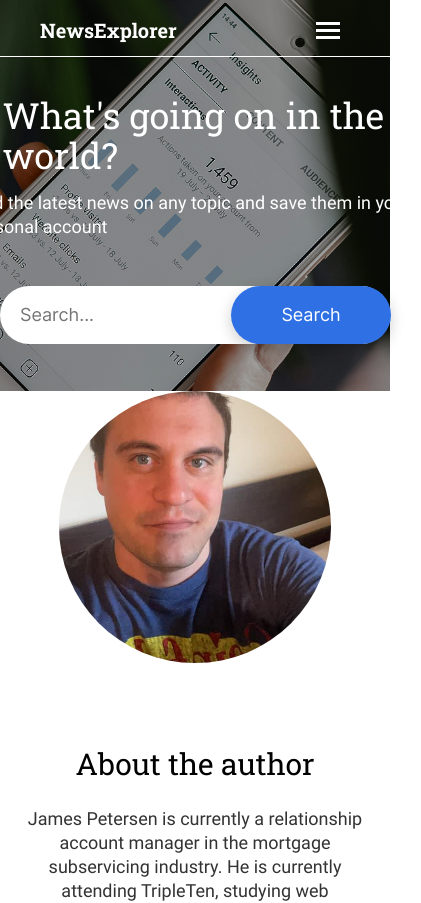
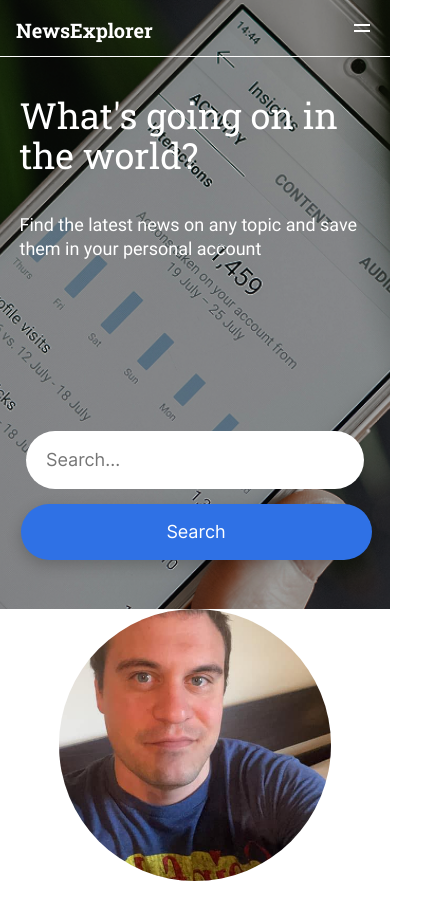
Before and after one commit to JFuton847/News-Explorer, a React (Vite) app: page / in a window 390 px wide. Shown: the top 903 px of the page, 421 px wide, since content can reach past the window. Built offline with nearby package versions, Linux system fonts and the light colour scheme.

Commit message:
redo mobile to be its own component, adjust text margins, padding, widths, as well as search form for mobile view

```diff
--- a/src/components/App/App.css
+++ b/src/components/App/App.css
@@ -15,6 +15,9 @@
   }
 }
 
-@media screen and (max-width: 652px) and (min-width: 320px) {
-  padding: 0 20px 0;
-}
+/* @media screen and (max-width: 652px) and (min-width: 320px) {
+  .App__content {
+    padding: 0;
+    max-width: 320px;
+  }
+} */
--- a/src/components/Header/Header.jsx
+++ b/src/components/Header/Header.jsx
@@ -1,8 +1,11 @@
-import React from "react";
+import React, { useState } from "react";
 import { useNavigate, useLocation } from "react-router-dom";
 import SearchForm from "../../components/SearchForm/SearchForm";
 import logoutButton from "../../assets/logout-button.png";
 import logoutButtonOther from "../../assets/logout-button-other.png";
+import hamburgerIconBlack from "../../assets/hamburger-icon-black.svg";
+import hamburgerIconWhite from "../../assets/hamburger-icon-white.svg";
+import MobileMenu from "../../components/MobileMenu/MobileMenu";
 import "./Header.css";
 import "../Nav/Nav.css";
 
@@ -16,16 +19,15 @@ function Header({
   isSavedArticlesPage,
 }) {
   const navigate = useNavigate();
-  const location = useLocation(); // For determining active link
-  const [isMenuOpen, setIsMenuOpen] = React.useState(false);
+  const location = useLocation();
+
+  // Mobile menu state
+  const [isMobileMenuOpen, setIsMobileMenuOpen] = useState(false);
+  const toggleMobileMenu = () => setIsMobileMenuOpen(!isMobileMenuOpen);
 
   const logoutButtonImage = isSavedArticlesPage
     ? logoutButtonOther
     : logoutButton;
-
-  const toggleMenu = () => {
-    setIsMenuOpen((prev) => !prev);
-  };
 
   return (
     <header
@@ -40,43 +42,29 @@ function Header({
         style={{
           borderBottom:
             location.pathname === "/saved-articles"
-              ? "1px solid #D1D2D6" // border for saved articles page
-              : "1px solid #FFFFFF", // border for home page
+              ? "1px solid #D1D2D6"
+              : "1px solid #FFFFFF",
         }}
       >
         <h1
           className="nav__header-name"
           style={{
             color: isSavedArticlesPage ? "#1a1b22" : "",
-            cursor: "pointer", // Add a pointer cursor to indicate it's clickable
+            cursor: "pointer",
           }}
           onClick={() => navigate("/")}
         >
           NewsExplorer
         </h1>
-
-        <nav className="nav">
-          <button
-            className={`nav__menu-button ${
-              isMenuOpen ? "nav__menu-button_open" : ""
-            }`}
-            onClick={toggleMenu}
-          >
-            <span className="nav__menu-line"></span>
-            <span className="nav__menu-line"></span>
-            <span className="nav__menu-line"></span>
-          </button>
-
-          <div className={`nav__links ${isMenuOpen ? "nav__links_open" : ""}`}>
+        {/* Standard nav links for larger screens */}
+        <div className="nav__links">
           <a
             href="#"
             className={`nav__link ${
               location.pathname === "/" ? "nav__link_active" : ""
             }`}
             style={{
-                color: isSavedArticlesPage
-                  ? "#1a1b22"
-                  : "rgba(182, 188, 191, 1)",
+              color: isSavedArticlesPage ? "#1a1b22" : "rgba(182, 188, 191, 1)",
             }}
             onClick={() => navigate("/")}
           >
@@ -140,9 +128,21 @@ function Header({
             </a>
           )}
         </div>
-        </nav>
+
+        <div className="header__hamburger-container" onClick={toggleMobileMenu}>
+          <img
+            src={isSavedArticlesPage ? hamburgerIconBlack : hamburgerIconWhite}
+            alt="Menu"
+            className={`hamburger-icon ${
+              isSavedArticlesPage
+                ? "hamburger-icon-black"
+                : "hamburger-icon-white"
+            }`}
+          />
+        </div>
       </div>
 
+      {/* Show search only on non-mobile views */}
       {!isSavedArticlesPage && (
         <>
           <h2 className="header__header-text">What's going on in the world?</h2>
@@ -155,6 +155,16 @@ function Header({
           </div>
         </>
       )}
+
+      {/* Render MobileMenu */}
+      <MobileMenu
+        isOpen={isMobileMenuOpen}
+        closeMenu={() => setIsMobileMenuOpen(false)}
+        isLoggedIn={isLoggedIn}
+        currentUser={currentUser}
+        handleLogout={handleLogout}
+        setActiveModal={setActiveModal}
+      />
     </header>
   );
 }
--- a/src/components/Header/header.css
+++ b/src/components/Header/header.css
@@ -7,6 +7,10 @@
   background-image: url(../../assets/background-image.png);
   background-size: cover;
   padding: 5px 0 0;
+}
+
+.header__hamburger-container {
+  display: none;
 }
 
 .header__container {
@@ -143,8 +147,8 @@
     padding: 0;
   }
   .header__subheader-text {
-    margin: 16px 0 0 0;
-    padding: 160 0 156px;
+    margin: 16px 0 0 60px;
+    /* margin: 16px 0 156px 160px; */
     width: 452px;
     height: 48px;
   }
@@ -156,3 +160,56 @@
     margin-bottom: 48px;
   }
 }
+
+@media screen and (max-width: 620px) {
+  .header__container {
+    padding: 0 16px;
+  }
+  .header__hamburger-container {
+    display: block;
+    position: absolute;
+    right: 16px;
+    top: 16px;
+    z-index: 1100; /* Ensure it appears on top of other elements */
+    cursor: pointer;
+  }
+
+  .hamburger-icon-black {
+    width: 24px;
+    height: 24px;
+  }
+
+  .hamburger-icon-white {
+    width: 24px;
+    height: 24px;
+  }
+
+  /* Hide the regular navigation links on small screens */
+  .nav__links {
+    display: none;
+  }
+  .header__header-text {
+    font-size: 36px;
+    line-height: 40px;
+    width: 90%;
+    max-width: 90%;
+    height: auto;
+    white-space: normal;
+    margin: 38px auto;
+  }
+  .header__subheader-text {
+    font-size: 18px;
+    line-height: 24px;
+    width: 90%;
+    max-width: 90%;
+    height: auto;
+    white-space: normal;
+    margin: 0 auto;
+  }
+}
+
+@media screen and (max-width: 500px) {
+  .header__subheader-text {
+    margin: 0 16px 122px;
+  }
+}
--- /dev/null
+++ b/src/components/MobileMenu/MobileMenu.css
@@ -0,0 +1,44 @@
+/* Mobile menu container */
+.mobile-menu {
+  position: fixed;
+  top: 0;
+  right: 0;
+  width: 100%;
+  height: 0;
+  overflow: hidden;
+  background-color: #fff;
+  transition: height 0.3s ease;
+  z-index: 1000;
+}
+
+/* When open, set height to 230px */
+.mobile-menu.open {
+  height: 230px;
+}
+
+/* Menu list styling */
+.mobile-menu-list {
+  list-style: none;
+  padding: 20px;
+  margin: 0;
+  display: flex;
+  flex-direction: column;
+  align-items: center;
+}
+
+.mobile-menu-item {
+  margin: 10px 0;
+  font-size: 18px;
+  cursor: pointer;
+}
+
+/* Overlay for the rest of the screen */
+.mobile-menu-overlay {
+  position: fixed;
+  top: 230px; /* starts right below the open menu */
+  left: 0;
+  right: 0;
+  bottom: 0;
+  background-color: rgba(0, 0, 0, 0.5);
+  z-index: 900;
+}
--- /dev/null
+++ b/src/components/MobileMenu/MobileMenu.jsx
@@ -0,0 +1,70 @@
+import React from "react";
+import { useNavigate, useLocation } from "react-router-dom";
+import "./MobileMenu.css";
+
+function MobileMenu({
+  isOpen,
+  closeMenu,
+  isLoggedIn,
+  currentUser,
+  handleLogout,
+  setActiveModal,
+}) {
+  const navigate = useNavigate();
+  const location = useLocation();
+
+  const handleNavigation = (path) => {
+    navigate(path);
+    closeMenu();
+  };
+
+  return (
+    <>
+      {/* Overlay: when clicked, closes the menu */}
+      {isOpen && (
+        <div className="mobile-menu-overlay" onClick={closeMenu}></div>
+      )}
+      <div className={`mobile-menu ${isOpen ? "open" : ""}`}>
+        <ul className="mobile-menu-list">
+          <li
+            className="mobile-menu-item"
+            onClick={() => handleNavigation("/")}
+          >
+            Home
+          </li>
+          {isLoggedIn && (
+            <li
+              className="mobile-menu-item"
+              onClick={() => handleNavigation("/saved-articles")}
+            >
+              Saved articles
+            </li>
+          )}
+          <li className="mobile-menu-item">
+            {isLoggedIn ? (
+              <div
+                onClick={() => {
+                  handleLogout();
+                  closeMenu();
+                }}
+              >
+                {currentUser?.name || "Anonymous"}
+              </div>
+            ) : (
+              <div
+                onClick={() => {
+                  setActiveModal("login");
+                  closeMenu();
+                }}
+              >
+                Sign in
+              </div>
+            )}
+          </li>
+        </ul>
+      </div>
+    </>
+  );
+}
+
+export default MobileMenu;
--- a/src/components/ModalWithForm/ModalWithForm.css
+++ b/src/components/ModalWithForm/ModalWithForm.css
@@ -234,9 +234,7 @@
 
   .modal__content {
     width: 430px;
-    min-height: 380px;
-    height: auto;
-    max-height: 90vh;
+    height: 90vh;
   }
 }
 
@@ -249,7 +247,7 @@
   .modal__content {
     margin-top: 120px;
     width: 100%;
-    height: 75vh;
+    height: 90vh;
   }
   .modal__submit {
     width: 75%;
--- a/src/components/Nav/Nav.css
+++ b/src/components/Nav/Nav.css
@@ -132,120 +132,8 @@
     margin-left: 17px;
   }
 }
-
 @media screen and (max-width: 620px) {
-  /* Hide Desktop Navigation */
   .nav__links {
     display: none;
   }
-
-  /* Mobile Menu Button */
-  .nav__menu-button {
-    background: none;
-    border: none;
-    display: flex;
-    flex-direction: column;
-    justify-content: center;
-    align-items: center;
-    gap: 4px;
-    cursor: pointer;
-    padding: 10px;
-    position: relative;
-    z-index: 30;
-  }
-
-  .nav__menu-line {
-    width: 24px;
-    height: 3px;
-    background-color: white;
-    transition: transform 0.3s;
-  }
-
-  .nav__menu-button_open .nav__menu-line:nth-child(1) {
-    transform: translateY(1px) rotate(45deg);
-    position: absolute;
-  }
-
-  .nav__menu-button_open .nav__menu-line:nth-child(2) {
-    opacity: 0;
-  }
-
-  .nav__menu-button_open .nav__menu-line:nth-child(3) {
-    transform: translateY(1px) rotate(-45deg);
-    position: absolute;
-  }
-
-  /* Mobile Menu Links */
-  .nav__links_open {
-    display: flex;
-    flex-direction: column;
-    justify-content: space-around;
-    position: fixed;
-    top: 0;
-    left: 0;
-    width: 100vw;
-    height: 100vh;
-    background-color: #333;
-    border-radius: 0;
-    z-index: 20;
-    overflow-y: auto;
-  }
-  .nav__link {
-    background: none;
-    border: none;
-    font-size: 54px;
-    line-height: 36px;
-    padding: 23px;
-    transition: color 0.3s, border-bottom 0.3s;
-    border-bottom: 2px solid transparent;
-    text-decoration: none;
-    padding-top: 100px;
-  }
-
-  .nav__link_active {
-    border-bottom: 2px solid white;
-  }
-  .nav__login {
-    margin-left: 0;
-    font-size: 18px;
-    line-height: 24px;
-    width: 90%;
-    height: 72px;
-  }
-  .nav__logout {
-    padding: 0 20px;
-    height: 72px;
-    font-size: 24px;
-  }
-  .nav__logout-image {
-    width: 26.11px;
-    height: 24px;
-    margin-left: 25.5px;
-  }
 }
-
-@media screen and (max-width: 462px) {
-  .nav__link {
-    font-size: 27px;
-    line-height: 18px;
-    /* padding: 23px; */
-    transition: color 0.3s, border-bottom 0.3s;
-    /* border-bottom: 2px solid transparent; */
-    text-decoration: none;
-    /* padding-top: 100px; */
-    margin-left: 0;
-    padding: 0;
-  }
-  .nav__link_active {
-    border-bottom: 2px solid white;
-    margin-left: 0;
-    padding: 23px;
-  }
-  .nav__login {
-    margin-left: 0;
-    font-size: 18px;
-    line-height: 24px;
-    width: 80%;
-    height: 56px;
-  }
-}
--- a/src/components/SearchForm/SearchForm.css
+++ b/src/components/SearchForm/SearchForm.css
@@ -60,3 +60,23 @@
     height: 58px;
   }
 }
+
+@media screen and (max-width: 500px) {
+  .searchForm__search-container {
+    display: flex;
+    flex-direction: column;
+    width: 90%;
+    height: auto;
+    gap: 16px;
+  }
+  .searchForm {
+    position: relative;
+    width: 90%;
+    height: 56px;
+  }
+  .searchForm__search-button {
+    position: relative;
+    width: 100%;
+    height: 56px;
+  }
+}
```
Also changed, not shown: src/assets/hamburger-icon-black.svg (added), src/assets/hamburger-icon-white.svg (added). Lines whose indentation alone changed are shown as unchanged.
